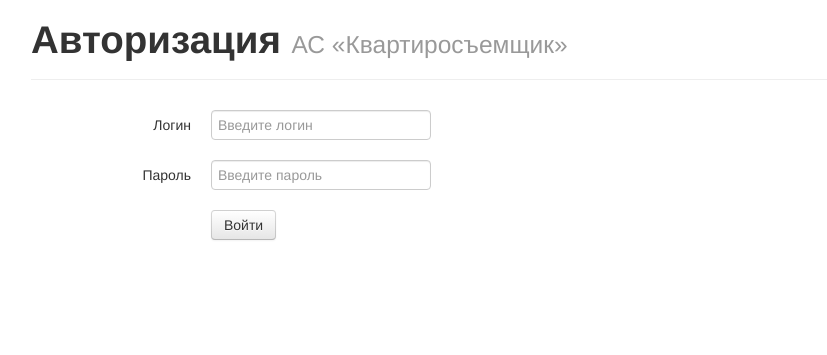
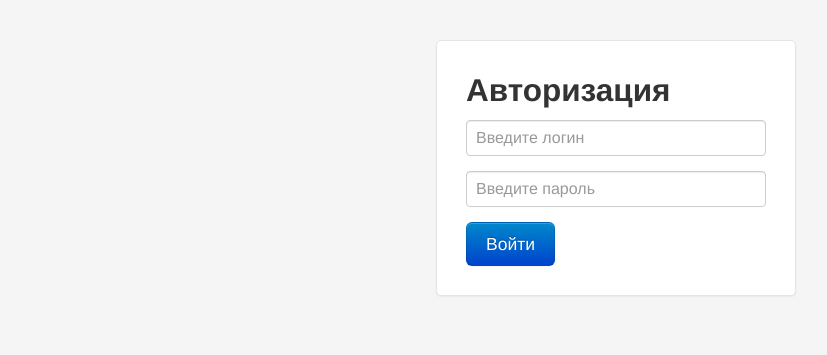
Before and after one commit to arsensokolov/semen, a PHP site: page /auth.php in a window 1280 px wide. Shown: the top 355 px of the page, without its empty margins (24-851 px from the left). Run offline with PHP 8.4, Linux system fonts and the light colour scheme; data that the repository does not hold is empty.

Commit message:
Изменен дизайн формы авторизации

```diff
--- a/auth.php
+++ b/auth.php
@@ -59,44 +59,62 @@ function draw_form($bad_login = false) {
 		<meta charset="utf-8">
 		<title>Авторизация</title>
 		<link href="css/bootstrap.min.css" rel="stylesheet">
+		<style type="text/css">
+			body {
+				padding-top: 40px;
+				padding-bottom: 40px;
+				background-color: #f5f5f5;
+			}
+
+			.form-sigin {
+				max-width: 300px;
+				padding: 19px 29px 29px;
+				margin: 0 auto 20px;
+				background-color: #fff;
+				border: 1px solid #e5e5e5;
+				-webkit-border-radius: 5px;
+				   -moz-border-radius: 5px;
+				        border-radius: 5px;
+				-webkit-box-shadow: 0 1px 2px rgba(0,0,0,.05);
+				   -moz-box-shadow: 0 1px 2px rgba(0,0,0,.05);
+				        box-shadow: 0 1px 2px rgba(0,0,0,.05);
+			}
+
+			.form-sigin .form-sigin-heading,
+			.form-sigin .checkbox {
+				margin-bottom: 10px;
+			}
+
+			.form-sigin input[type="text"],
+			.form-sigin input[type="password"] {
+				font-size: 16px;
+				height: auto;
+				margin-bottom: 15px;
+				padding: 7px 9px;
+			}
+		</style>
 		<link href="css/bootstrap-responsive.min.css" rel="stylesheet">
 		<!-- HTML5 схема, для поддержки в IE6-8 элементов HTML -->
 		<!--[if lt IE 9]>
 			<script src="http://html5shim.googlecode.com/svn/trunk/html5.js"></script>
 		<![endif]-->
 	</head>
-
 	<body>
-
-	<div class="container">
-		<section id="typeahead">
-			<div class="page-header">
-				<h1>Авторизация <small>АС «Квартиросъемщик»</small></h1>
-			</div>
-
-			<?php
-					if ($bad_login) echo '<div class="alert alert-error"><button type="button" class="close" data-dismiss="alert">×</button> Неверный логин и/или пароль</div>';
-			?>
-		    <form autocomplete="off" action="" method="post" class="form-horizontal">
-		    	<div class="control-group">
-		    		<label class="control-label" for="inputLogin">Логин</label>
-		    		<div class="controls">
-		    			<input type="text" name="login" id="inputLogin" placeholder="Введите логин">
-		    		</div>
-		    	</div>
-		    	<div class="control-group">
-		    		<label class="control-label" for="inputPassword">Пароль</label>
-		    		<div class="controls">
-		    			<input type="password" name="pass" id="inputPassword" placeholder="Введите пароль">
-		    		</div>
-		    	</div>
-		    	<div class="control-group">
-		    		<div class="controls">
-			    		<button type="submit" class="btn" name="submit">Войти</button>
-		    		</div>
-		    	</div>
-		    </form>
-			</section>
+		<div class="container">
+			<form class="form-sigin" autocomplete="off" method="post" >
+				<h2 class="form-sigin-heading">Авторизация</h2>
+				<?php
+						if ($bad_login) echo '<div class="alert alert-error"><button type="button" class="close" data-dismiss="alert">×</button> Неверный логин и/или пароль</div>';
+				?>
+				<input type="text" name="login" class="input-block-level" placeholder="Введите логин">
+				<input type="password" name="pass" class="input-block-level" placeholder="Введите пароль">
+				<!--
+<label class="checkbox">
+					<input type="checkbox" name="remember" value="remember-me"> Запомнить меня
+				</label>
+-->
+				<button type="submit" class="btn btn-large btn-primary" name="submit">Войти</button>
+			</form>
 		</div>
 		<script src="js/jquery.min.js"></script>
 		<script src="js/bootstrap-alert.js"></script>
```
